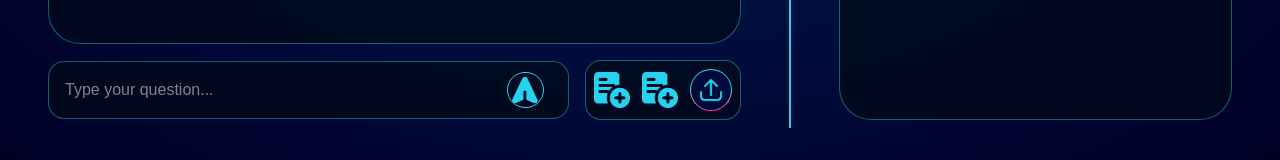
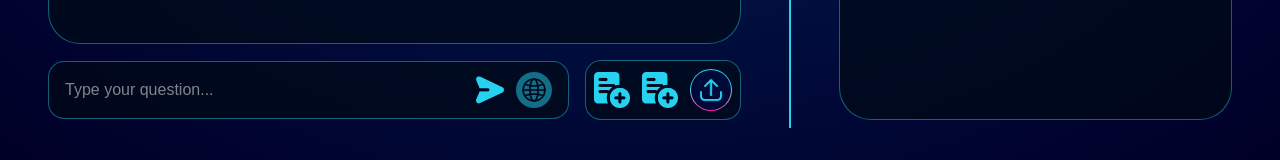
Before and after one commit to Neura-Agency/PDF-Scraper, a Next.js app in the folder Research Reviewer/researcher/: page / in a window 1280 px wide. Shown: the part 632-792 px from the top of the page. Built offline with nearby package versions, Linux system fonts and the light colour scheme.

Commit message:
adding search

```diff
--- a/Research Reviewer/researcher/src/app/components/chat/chatbox/components/SubmitButton.tsx
+++ b/Research Reviewer/researcher/src/app/components/chat/chatbox/components/SubmitButton.tsx
@@ -43,7 +43,7 @@ export default function SubmitButton({
     <button
       onClick={handleClick}
       disabled={isSubmitting}
-      className="bg-[url('/images/send.png')] bg-contain bg-no-repeat w-10 h-9 m-auto cursor-pointer mx-4 p-2 border-1  border-[#27d2f0] rounded-full"
+      className="bg-[url('/images/send.png')] bg-contain bg-no-repeat w-9 h-9 cursor-pointer p-2 rotate-90 "
     >
     </button>
   );
--- /dev/null
+++ b/Research Reviewer/researcher/src/app/components/chat/chatbox/components/search.tsx
@@ -0,0 +1,20 @@
+import React, { useState } from 'react'
+
+const Search = () => {
+    const [isClicked, setIsClicked] = useState(false);
+
+    const handleClick = async () => {
+        setIsClicked(!isClicked);
+    };
+
+    return (
+        <button
+            onClick={handleClick}
+            className={`bg-[url('/images/web.png')] bg-contain bg-no-repeat w-9 h-9 cursor-pointer p-2 rounded-full
+                ${isClicked ? '' : 'opacity-50'}`}
+        >
+        </button>
+    );
+}
+
+export default Search
--- a/Research Reviewer/researcher/src/app/components/chat/textbar/upload.tsx
+++ b/Research Reviewer/researcher/src/app/components/chat/textbar/upload.tsx
@@ -3,6 +3,7 @@ import { useState } from "react";
 import axios from "axios";
 import SubmitButton from "../chatbox/components/SubmitButton";
 import TextBox from "./textbox";
+import Search from "../chatbox/components/search";
 
 interface UploadProps {
   setResponseData: (data: string) => void;
@@ -64,13 +65,17 @@ export default function Upload({
       <div className="flex items-center gap-4">
         <div className="chat flex w-full justify-around p-2 bg-[#000B16]/70 border-1 border-[#27d2f070] rounded-2xl bg-opacity-48">
           <TextBox value={question} onChange={handleChange} />
+          <div className="flex items-center gap-2 mx-2">
             <SubmitButton
               setResponseData={setaiResponseData}
               question={question}
               setQuestion={setQuestion}
               onAnswer={(user, aiResponse) => {
                 if (!aiResponse) {
-                setMessages((prev) => [...prev, { user, ai: "Processing..." }]); // Placeholder for AI response
+                  setMessages((prev) => [
+                    ...prev,
+                    { user, ai: "Processing..." },
+                  ]); // Placeholder for AI response
                 } else {
                   setMessages((prev) => {
                     const updatedMessages = [...prev];
@@ -81,6 +86,8 @@ export default function Upload({
               }}
               setLoading={setChatLoading}
             />
+            <Search />
+          </div>
         </div>
 
         <div className="flex items-center gap-2 p-2 bg-[#000B16]/70 border-1 border-[#27d2f070] rounded-2xl bg-opacity-48">
--- a/Research Reviewer/researcher/src/app/globals.css
+++ b/Research Reviewer/researcher/src/app/globals.css
@@ -50,12 +50,6 @@ ul {
   font-size: 0.75rem;
   margin-bottom: 1rem;
 }
-
-/* p{
-  margin-bottom: 1rem;
-  line-height: 1.5;
-  font-size: 0.75rem;
-} */
 
 .dashed-line-pulse {
   stroke: #ffffff;
```
Also changed, not shown: Research Reviewer/researcher/public/images/web.png (added). Lines whose indentation alone changed are shown as unchanged.
